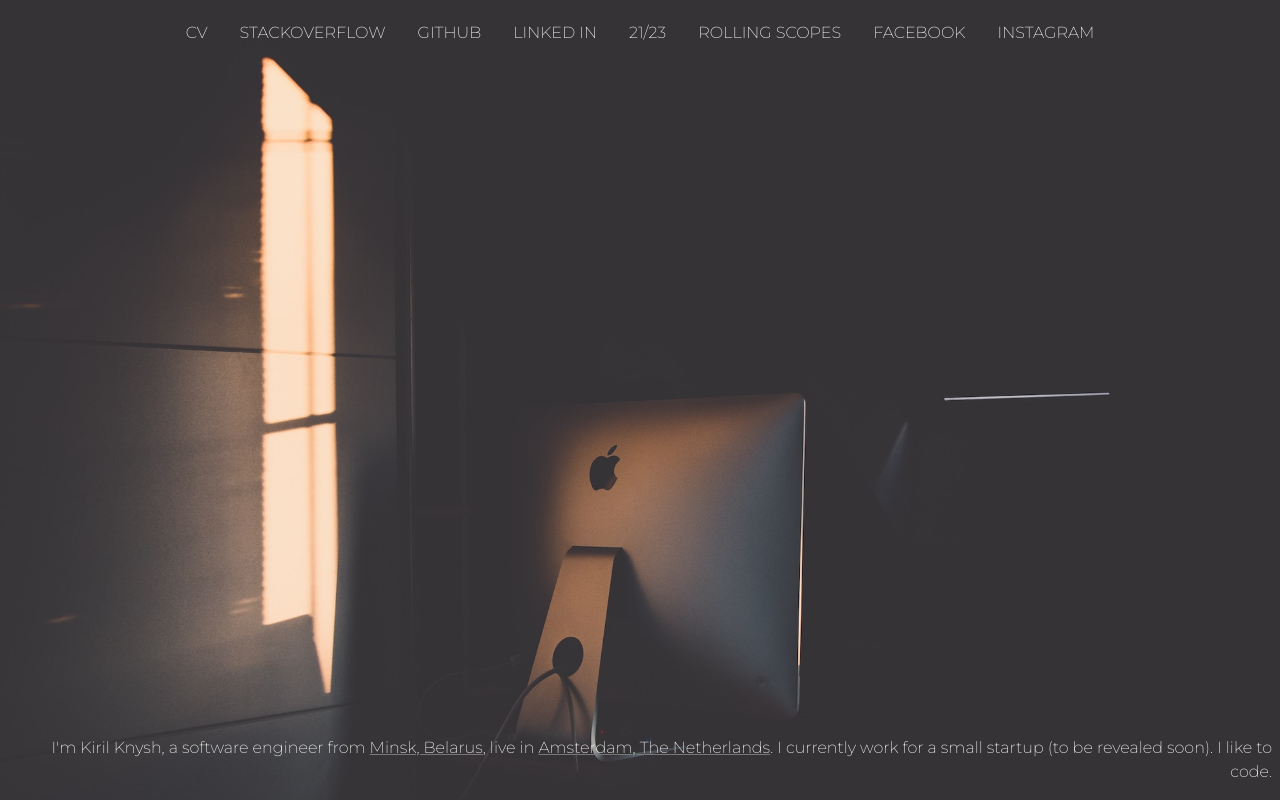
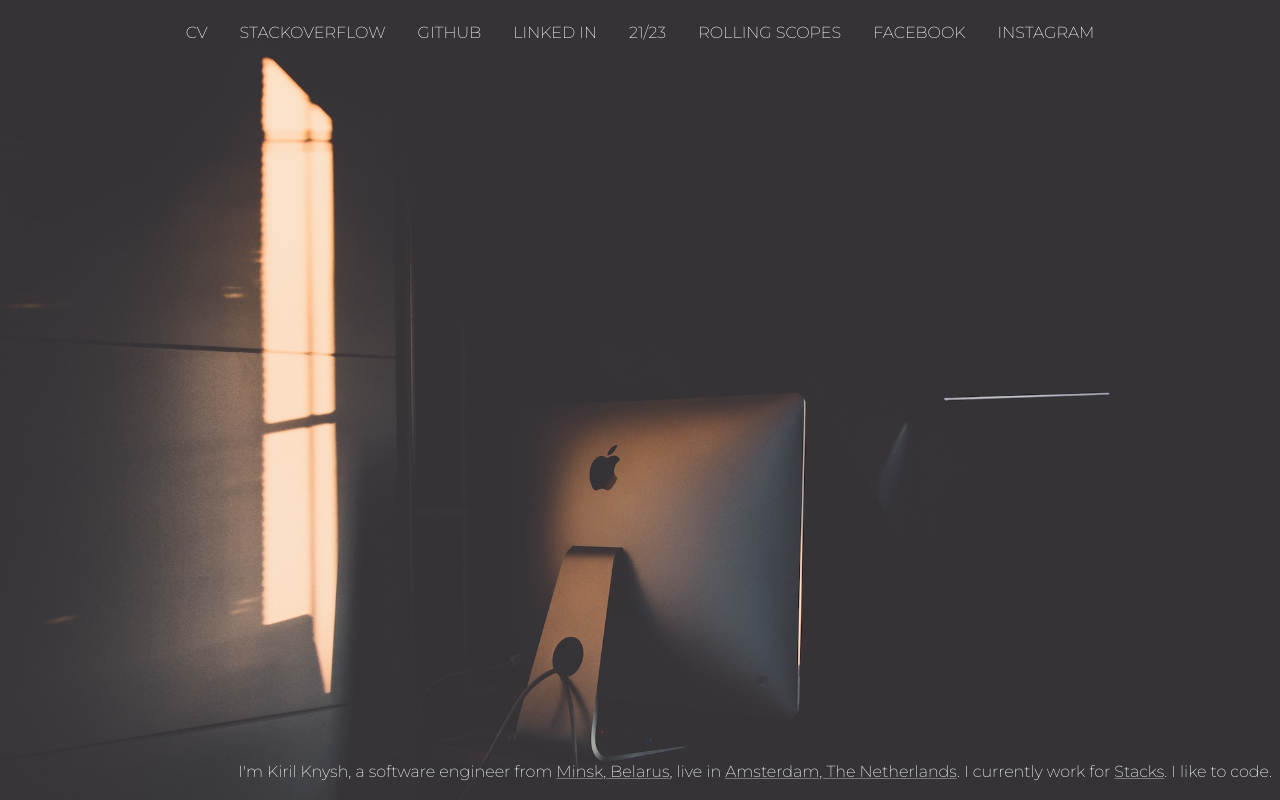
Before and after one commit to kirilknysh/kirilknysh.github.io, a plain HTML site: page index.html in a window 1280 px wide. Drawn offline with Linux system fonts and the light colour scheme.

Commit message:
Add Stacks to the index page;

```diff
--- a/index.html
+++ b/index.html
@@ -35,7 +35,7 @@
         <a href="https://www.instagram.com/kirilknyshofficial/">instagram</a>
     </header>
     <footer>
-        I'm Kiril Knysh, a software engineer from <a title="Where's it?" target="_blank" href="https://www.google.be/maps/place/Minsk,+Belarus/@53.8838884,27.594974,11z/data=!3m1!4b1!4m2!3m1!1s0x46dbcfd35b1e6ad3:0x0b61b853ddb570d9" >Minsk, Belarus</a>, live in <a title="Where's it?" target="_blank" href="https://www.google.be/maps/place/Amsterdam,+Netherlands/@52.3747388,4.7585316,11z/data=!3m1!4b1!4m5!3m4!1s0x47c63fb5949a7755:0x6600fd4cb7c0af8d!8m2!3d52.3702157!4d4.8951679">Amsterdam, The Netherlands</a>. I currently work for a small startup (to be revealed soon). I like to code.
+        I'm Kiril Knysh, a software engineer from <a title="Where's it?" target="_blank" href="https://www.google.be/maps/place/Minsk,+Belarus/@53.8838884,27.594974,11z/data=!3m1!4b1!4m2!3m1!1s0x46dbcfd35b1e6ad3:0x0b61b853ddb570d9" >Minsk, Belarus</a>, live in <a title="Where's it?" target="_blank" href="https://www.google.be/maps/place/Amsterdam,+Netherlands/@52.3747388,4.7585316,11z/data=!3m1!4b1!4m5!3m4!1s0x47c63fb5949a7755:0x6600fd4cb7c0af8d!8m2!3d52.3702157!4d4.8951679">Amsterdam, The Netherlands</a>. I currently work for <a target="_blank" href="https://stacks.ai/">Stacks</a>. I like to code.
     </footer>
 </body>
 </html>
```
